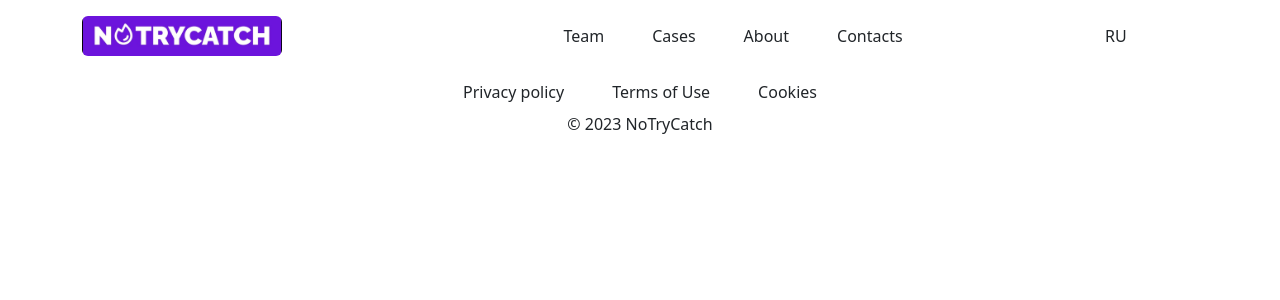
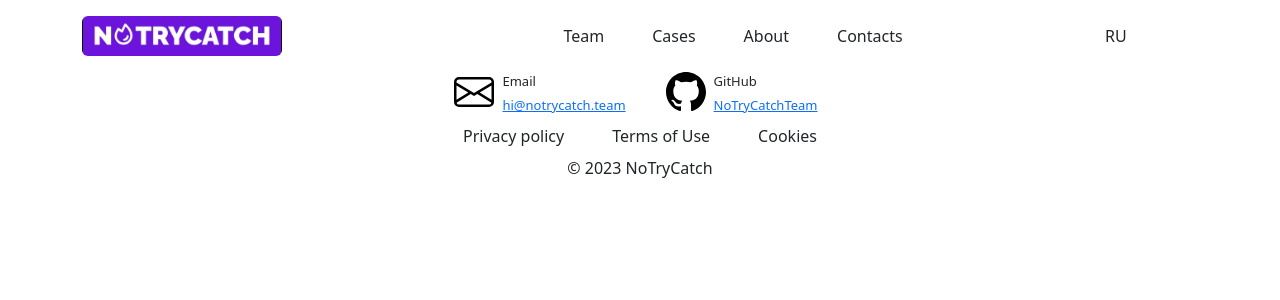
Before and after one commit to NoTryCatchTeam/notrycatch.github.io, an Angular app: page / in a window 1280 px wide. Shown: the top 300 px of the page. Built offline with nearby package versions, Linux system fonts and the light colour scheme.

Commit message:
add contacts

```diff
--- a/src/app/app.component.html
+++ b/src/app/app.component.html
@@ -2,6 +2,6 @@
 <app-navbar></app-navbar>
 <!-- <app-team></app-team>
 <app-cases></app-cases>
-<app-about></app-about>
-<app-contacts></app-contacts> -->
+<app-about></app-about>-->
+<app-contacts></app-contacts>
 <app-footer></app-footer>
--- a/src/app/contacts/contact/contact.component.html
+++ b/src/app/contacts/contact/contact.component.html
@@ -1 +1,10 @@
-<p>contact works!</p>
+<div class="container">
+    <div class="d-flex flex-row">
+            <img height="40px" src="../../../assets/{{icon}}" />
+
+        <div class="d-flex flex-column px-2 justify-content-center">
+            <div class="linkname">{{name}}</div>
+            <div><a href={{href}}>{{hrefName}}</a></div>
+        </div>
+    </div>
+</div>
--- a/src/app/contacts/contact/contact.component.scss
+++ b/src/app/contacts/contact/contact.component.scss
@@ -0,0 +1,4 @@
+a,
+.linkname  {
+    font-size: small;
+}
--- a/src/app/contacts/contacts.component.html
+++ b/src/app/contacts/contacts.component.html
@@ -1,6 +1,8 @@
-<p>contacts works!</p>
-
-<app-contact></app-contact>
-<app-contact></app-contact>
-<app-contact></app-contact>
-<app-contact></app-contact>
+<div class="container">
+    <div class="justify-content-center d-flex flex-column flex-md-row gap-2">
+        <app-contact icon="envelope.svg" name="Email" href="mailto:hi@notrycatch.team"
+            hrefName="hi@notrycatch.team"></app-contact>
+        <app-contact icon="github.svg" name="GitHub" href="https://github.com/NoTryCatchTeam"
+            hrefName="NoTryCatchTeam"></app-contact>
+    </div>
+</div>
```
Also changed, not shown: src/app/contacts/contact/contact.component.ts (+5 -2 lines), src/assets/envelope.svg (added), src/assets/github.svg (added).
